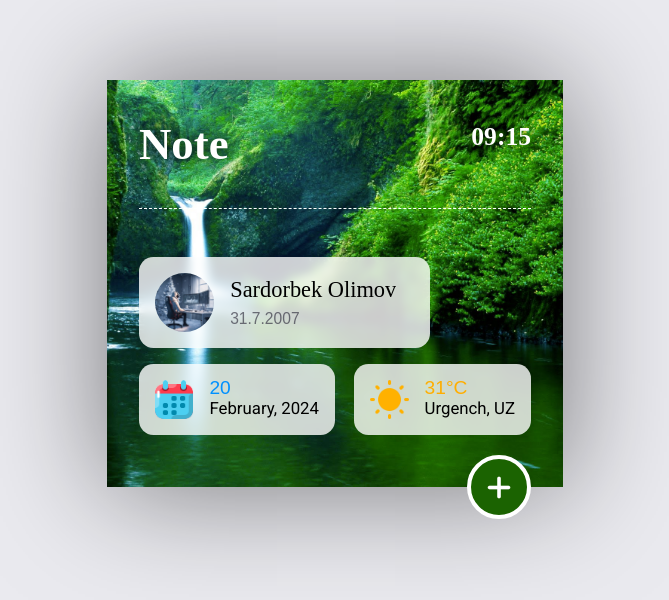
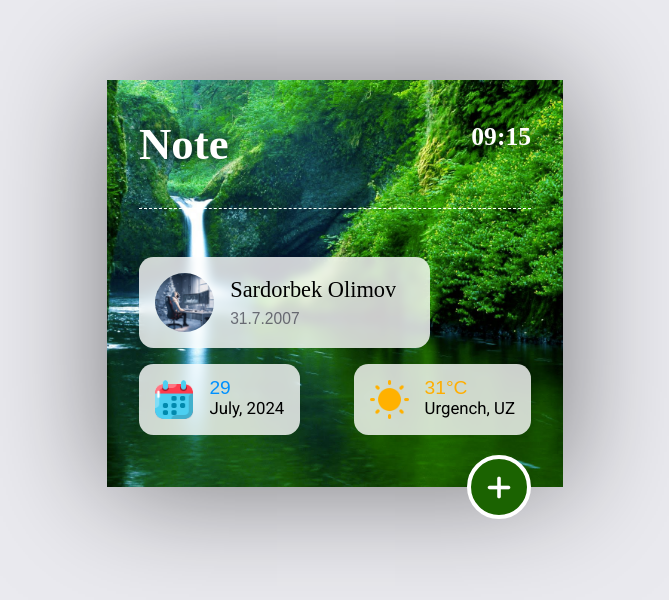
Before and after one commit to Sardorbek0731/TypeScript---Todo, a React (Vite) app: page / in a window 1280 px wide. Shown: the top 600 px of the page, without its empty margins (305-974 px from the left). Built offline with nearby package versions, Linux system fonts and the light colour scheme; a web font is replaced by a local one.

Commit message:
repaired date

```diff
--- a/src/components/todo/Todos.tsx
+++ b/src/components/todo/Todos.tsx
@@ -11,7 +11,48 @@ import User from "../userInfo/User";
 import Weather from "../weather/Weather";
 import Input from "../input/Input";
 
+// Hooks
+import { useState } from "react";
+
+// Interfaces
+import { IDate } from "../../interfaces";
+
 function Todo(): JSX.Element {
+  const monthList: string[] = [
+    "January",
+    "February",
+    "March",
+    "April",
+    "May",
+    "June",
+    "July",
+    "August",
+    "September",
+    "October",
+    "November",
+    "December",
+  ];
+
+  let day: number = new Date().getDate();
+  let month: string = monthList[new Date().getMonth()];
+  let year: number = new Date().getFullYear();
+
+  let date: IDate = { day, month, year };
+
+  const [currentDate, setCurrentDate] = useState<IDate>(date);
+
+  const updateDate = (): void => {
+    day = new Date().getDate();
+    month = monthList[new Date().getMonth()];
+    year = new Date().getFullYear();
+
+    date = { day, month, year };
+
+    setCurrentDate(date);
+  };
+
+  setInterval(updateDate, 1000);
+
   return (
     <div className="flex justifyCenter alignCenter wp-100">
       <div className="todos">
@@ -23,8 +64,10 @@ function Todo(): JSX.Element {
           <div className="date flex alignCenter">
             <img src={calendar} alt="Calendar Icon" />
             <span className="flex column justifyBetween">
-              <h1 className="day">20</h1>
-              <h3 className="year">February, 2024</h3>
+              <h1 className="day">{currentDate.day}</h1>
+              <h3 className="year">
+                {currentDate.month}, {currentDate.year}
+              </h3>
             </span>
           </div>
 
--- /dev/null
+++ b/src/interfaces/index.ts
@@ -0,0 +1,5 @@
+export interface IDate {
+  day: number;
+  month: string;
+  year: number;
+}
--- a/src/main.tsx
+++ b/src/main.tsx
@@ -1,9 +1,4 @@
-import React from "react";
 import ReactDOM from "react-dom/client";
 import App from "./App.tsx";
 
-ReactDOM.createRoot(document.getElementById("root")!).render(
-  <React.StrictMode>
-    <App />
-  </React.StrictMode>
-);
+ReactDOM.createRoot(document.getElementById("root")!).render(<App />);
```
